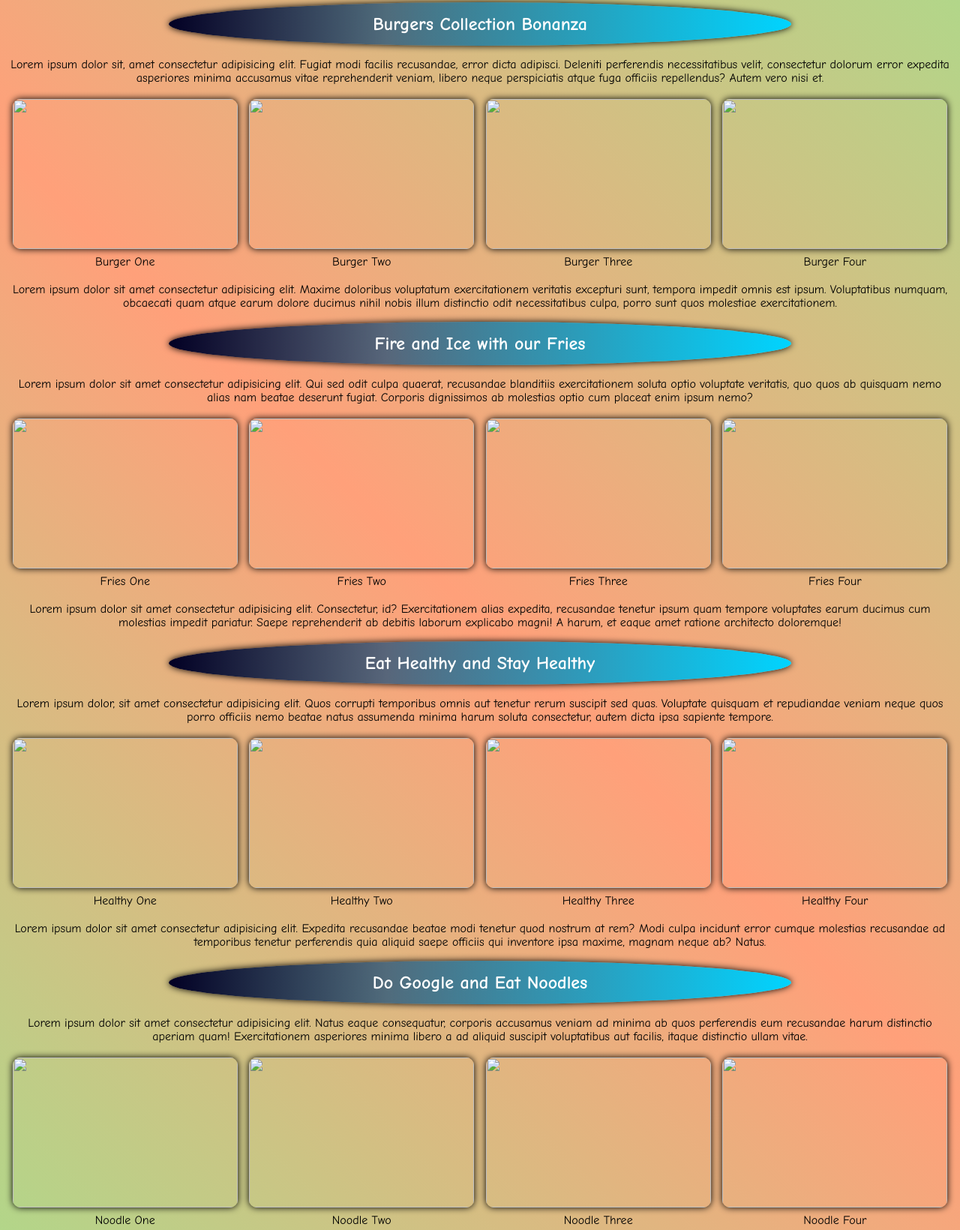
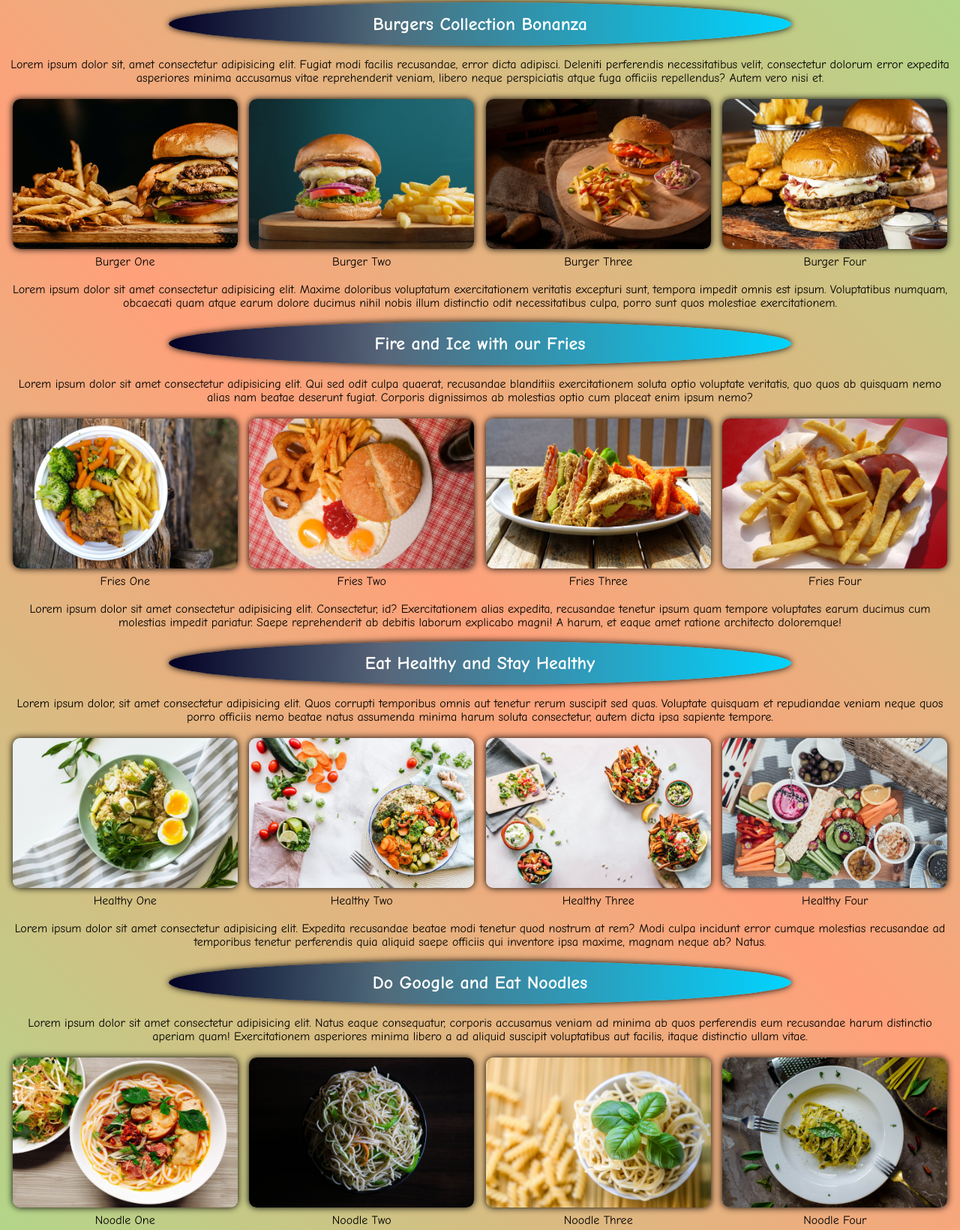
Before and after one commit to Niveditha129/foodieapplication, a plain HTML site: page index.html in a window 1280 px wide. Shown: the part 648-2288 px from the top of the page at 75% size. Drawn offline with Linux system fonts and the light colour scheme.

Commit message:
Update index.html

```diff
--- a/index.html
+++ b/index.html
@@ -55,10 +55,10 @@
         <table>
             <tr>
                 <td>
-                    <img src="images/main-1.jpg" width="500" height="300">
+                    <img src="main-1.jpeg" width="500" height="300">
                 </td>
                 <td>
-                    <img src="images/main-2.jpeg" width="500" height="300">
+                    <img src="main-2.jpeg" width="500" height="300">
                 </td>
                 <tr>
                     <td>Awesome Taste</td>
@@ -73,16 +73,16 @@
         <table>
             <tr>
                 <td>
-                    <img src="images/main-3.jpeg" width="300" height="200">
+                    <img src="main-3.jpeg" width="300" height="200">
                 </td>
                 <td>
-                    <img src="images/main-4.jpeg" width="300" height="200">
+                    <img src="main-4.jpeg" width="300" height="200">
                 </td>
                 <td>
-                    <img src="images/main-5.jpeg" width="300" height="200">
+                    <img src="main-5.jpeg" width="300" height="200">
                 </td>
                 <td>
-                    <img src="images/main-6.jpeg" width="300" height="200">
+                    <img src="main-6.jpeg" width="300" height="200">
                 </td>
                 <tr>
                     <td>Burger One</td>
@@ -100,16 +100,16 @@
             <table>
                 <tr>
                     <td>
-                        <img src="images/main-7.jpeg" width="300" height="200">
+                        <img src="main-7.jpeg" width="300" height="200">
                     </td>
                     <td>
-                        <img src="images/main-8.jpeg" width="300" height="200">
+                        <img src="main-8.jpeg" width="300" height="200">
                     </td>
                     <td>
-                        <img src="images/main-9.jpeg" width="300" height="200">
+                        <img src="main-9.jpeg" width="300" height="200">
                     </td>
                     <td>
-                        <img src="images/main-10.jpeg" width="300" height="200">
+                        <img src="main-10.jpeg" width="300" height="200">
                     </td>
                     <tr>
                         <td>Fries One</td>
@@ -128,16 +128,16 @@
             <table>
                 <tr>
                     <td>
-                        <img src="images/main-11.jpeg" width="300" height="200">
+                        <img src="main-11.jpeg" width="300" height="200">
                     </td>
                     <td>
-                        <img src="images/main-12.jpeg" width="300" height="200">
+                        <img src="main-12.jpeg" width="300" height="200">
                     </td>
                     <td>
-                        <img src="images/main-13.jpeg" width="300" height="200">
+                        <img src="main-13.jpeg" width="300" height="200">
                     </td>
                     <td>
-                        <img src="images/main-14.jpeg" width="300" height="200">
+                        <img src="main-14.jpeg" width="300" height="200">
                     </td>
                     <tr>
                         <td>Healthy One</td>
@@ -155,16 +155,16 @@
             <table>
                 <tr>
                     <td>
-                        <img src="images/main-15.jpeg" width="300" height="200">
+                        <img src="main-15.jpeg" width="300" height="200">
                     </td>
                     <td>
-                        <img src="images/main-16.jpeg" width="300" height="200">
+                        <img src="main-16.jpeg" width="300" height="200">
                     </td>
                     <td>
-                        <img src="images/main-17.jpeg" width="300" height="200">
+                        <img src="main-17.jpeg" width="300" height="200">
                     </td>
                     <td>
-                        <img src="images/main-18.jpeg" width="300" height="200">
+                        <img src="main-18.jpeg" width="300" height="200">
                     </td>
                     <tr>
                         <td>Noodle One</td>
@@ -183,10 +183,10 @@
             <p>Lorem, ipsum dolor sit amet consectetur adipisicing elit. At rerum, ipsa error expedita ipsam eveniet. Exercitationem, similique laborum. Numquam doloremque dolorem non porro commodi accusamus impedit. Voluptatum tempore voluptates, quisquam magni perspiciatis, corporis libero, mollitia autem at nesciunt eaque obcaecati.</p>
             <table>
                 <tr>
-                    <td><img src="images/main-19.jpeg" width="300" height="200"></td>
-                    <td><img src="images/main-20.jpeg" width="300" height="200"></td>
-                    <td><img src="images/main-21.jpeg" width="300" height="200"></td>
-                    <td><img src="images/main-22.jpeg" width="300" height="200"></td>
+                    <td><img src="main-19.jpeg" width="300" height="200"></td>
+                    <td><img src="main-20.jpeg" width="300" height="200"></td>
+                    <td><img src="main-21.jpeg" width="300" height="200"></td>
+                    <td><img src="main-22.jpeg" width="300" height="200"></td>
                 </tr>
                 <tr>
                     <td>Desert One</td>
```
